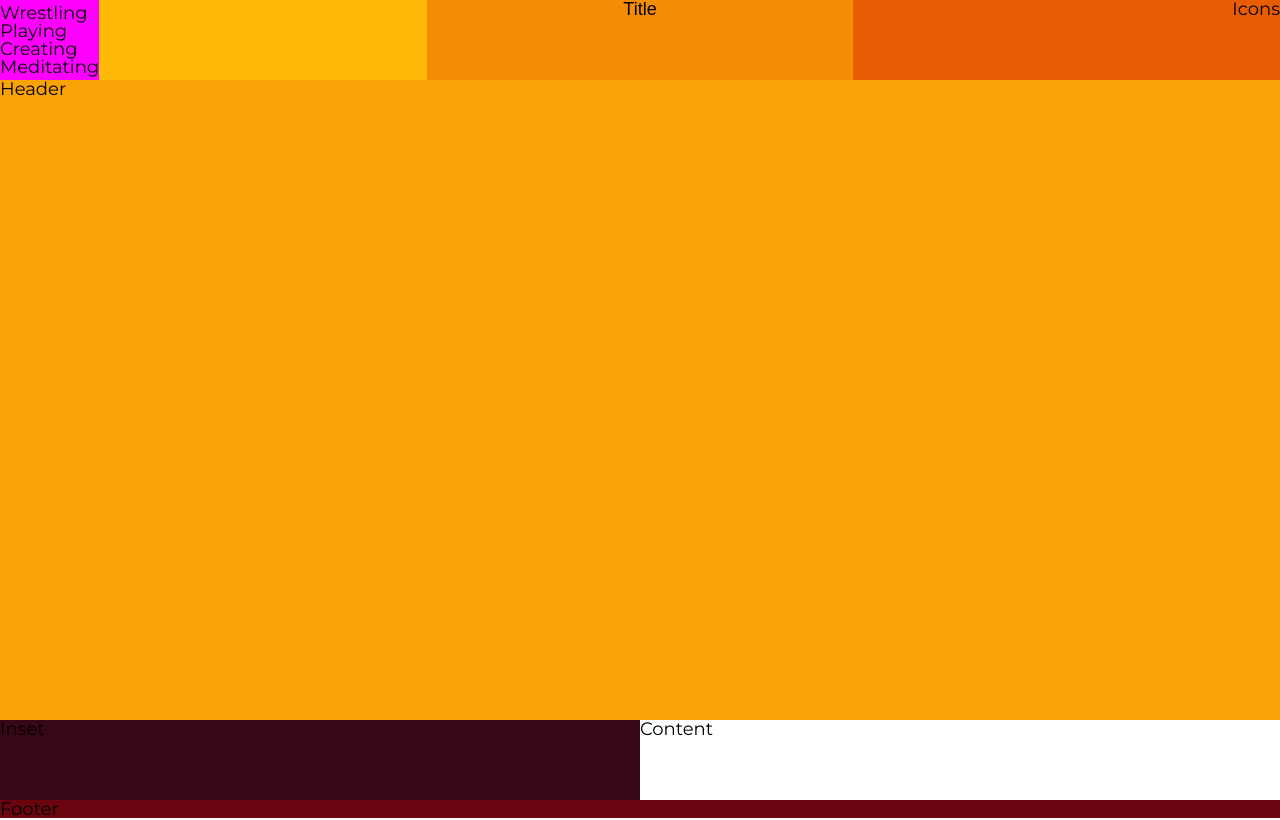
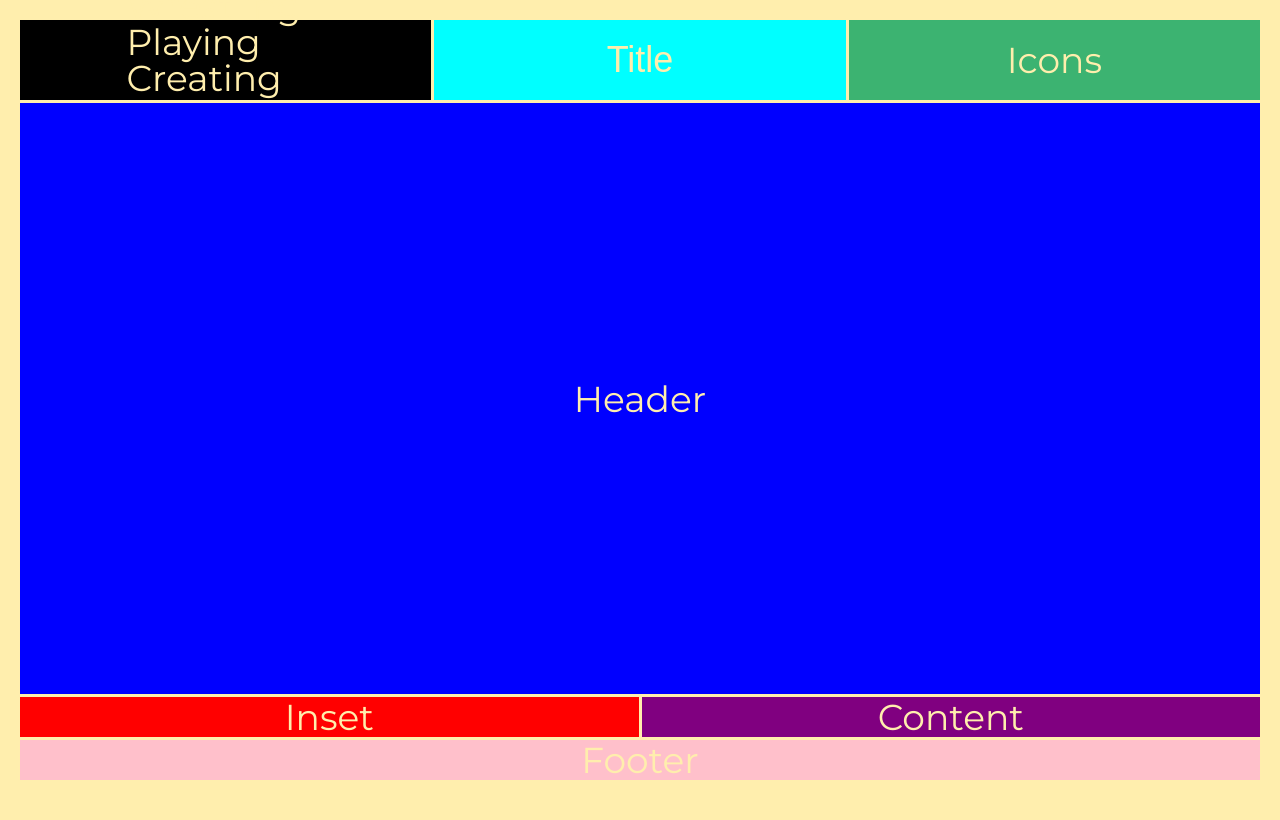
Before and after one commit to RedBear52/blogLayoutTakeThree, a plain HTML site: page index.html in a window 1280 px wide. Drawn offline with Linux system fonts and the light colour scheme; a web font is replaced by a local one.

Commit message:
Added New Grid Layout with ID Colors for Further Experimentation

```diff
--- a/index.html
+++ b/index.html
@@ -7,6 +7,7 @@
     <title>Let's Improve</title>
     <link rel="stylesheet" href="root/assets/styles/reset.css">
     <link rel="stylesheet" href="root/assets/styles/index.css">
+    <link rel="stylesheet" href="root/assets/styles/basic.css">
     <link rel="preconnect" href="https://fonts.googleapis.com">
 <link rel="preconnect" href="https://fonts.gstatic.com" crossorigin>
 <link href="https://fonts.googleapis.com/css2?family=Montserrat+Subrayada:wght@700&family=Montserrat:ital,wght@0,300;0,400;1,300;1,500;1,700&display=swap" rel="stylesheet">
@@ -14,7 +15,7 @@
 <body>
     <div class="wrapper">
         <div class="menu">
-             <!-- NAV OPTIONS HERE -->
+            <!-- NAV OPTIONS HERE -->
             <div class="menu-items">
                 <P class="menu-item"><h4>Wrestling</h4></P>
                 <P class="menu-item"><h4>Playing</h4></P>
--- /dev/null
+++ b/root/assets/styles/basic.css
@@ -0,0 +1,45 @@
+.wrapper > div {
+    display: flex;
+    justify-content: center;
+    align-items: center;
+    font-size: 2em;
+    color: #ffeead;
+  }
+
+  html, body {
+    box-sizing: border-box;
+    background-color: #ffeead;
+    height: 100%;
+    padding: 10px;
+    margin: 0px;
+  }
+
+  .wrapper > div:nth-child(1n) {
+    background-color: black;
+
+  }
+
+  .wrapper > div:nth-child(3n) {
+    background-color: mediumseagreen;
+  }
+
+  .wrapper > div:nth-child(2n) {
+    background-color: aqua;
+  }
+
+  .wrapper > div:nth-child(4n) {
+    background-color: blue;
+  }
+
+  .wrapper > div:nth-child(5n) {
+    background-color: red;
+    ;
+  }
+
+  .wrapper > div:nth-child(6n) {
+    background-color: purple;
+  }
+
+  .wrapper > div:nth-child(7n) {
+    background-color: pink;
+  }
--- a/root/assets/styles/index.css
+++ b/root/assets/styles/index.css
@@ -25,35 +25,33 @@ body {
 }
 
 .wrapper {
+    height: 100%;
     display: grid;
+    grid-gap: 3px;
     grid-template-columns: repeat(12, 1fr);
-    grid-template-rows: 10vh 80vh 10vh;
+    grid-template-rows: 80px auto 40px 40px;
 }
 
 .menu {
-    display: flex;
-    height: 10vh;
-    grid-column: span 4;
-    background-color: var(--clr-selective-yellow);
-    align-;
+    grid-column: 1 / 5;
 }
 
-.menu-items {
-    display: ;
+/* .menu-items {
+    display: flex;
     align-content: center;
     justify-content: space-between;
     background-color: fuchsia;
-}
+} */
 
 .title {
-    grid-column: span 4;
+    grid-column: 5 / 9;
     background-color: var(--clr-tangerine);
     text-align: center;
     font-family: 'Montserrat Subrayada', sans-serif;
 }
 
 .icons {
-    grid-column: span 4;
+    grid-column: 9 / -1;
     background-color: var(--clr-persimmon);
     text-align: right;
 }
@@ -65,7 +63,7 @@ body {
 }
 
 .header {
-    grid-column: span 12;
+    grid-column: 1 / -1;
     background-color: var(--clr-orange-web);
 }
 
```
Also changed, not shown: 1 other file.
